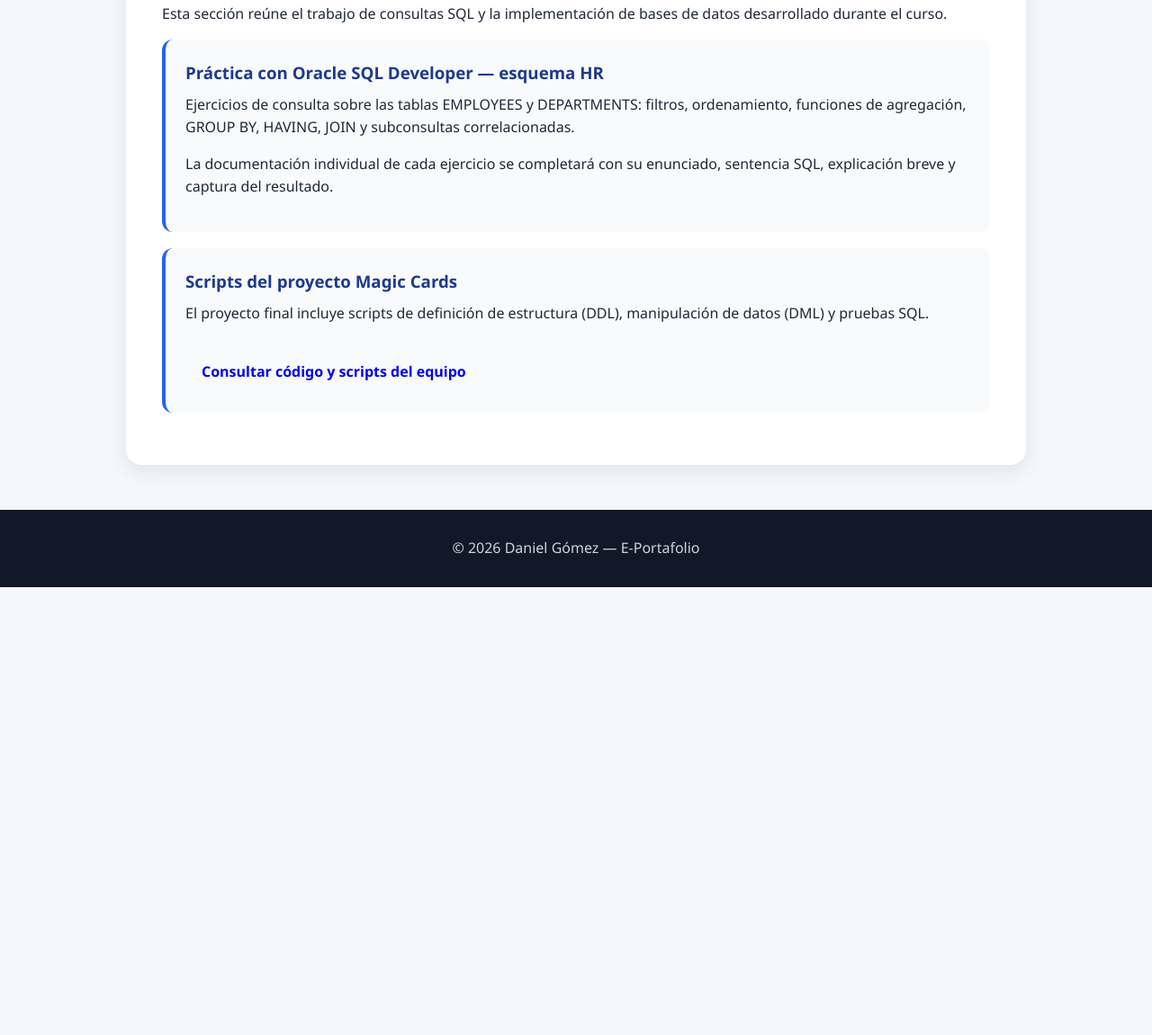
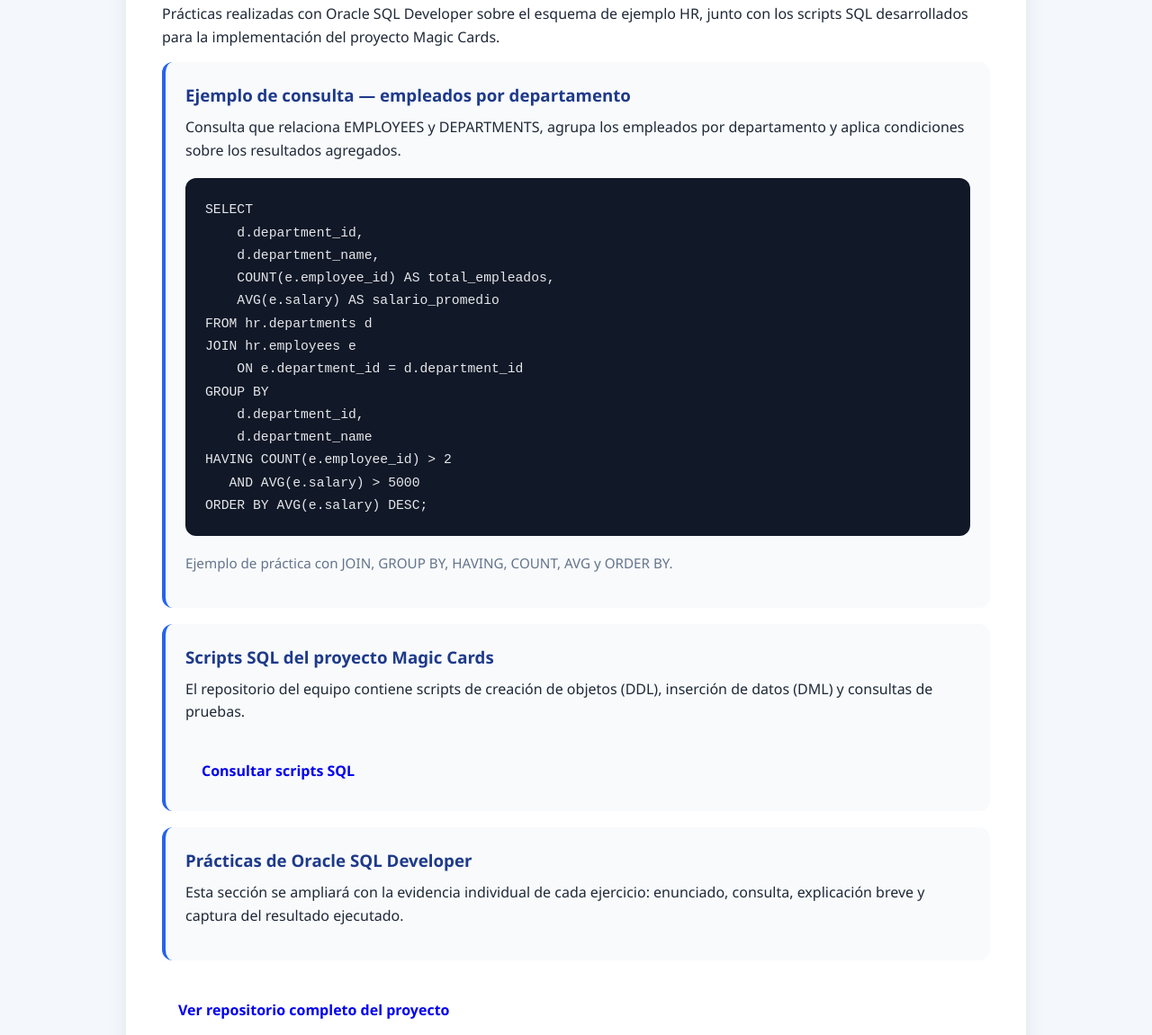
Before and after one commit to DanielGomezVQ/danielgv-portafolio, a plain HTML site: page evidencias/sql.html in a window 1280 px wide. Shown: the part 457-1608 px from the top of the page at 90% size. Before the commit the page ends 1110 px from the top, so only its background shows below. Drawn offline with Linux system fonts and the light colour scheme.

Commit message:
Add visible SQL practice example to portfolio

```diff
--- a/evidencias/sql.html
+++ b/evidencias/sql.html
@@ -1,3 +1,49 @@
 <!DOCTYPE html>
-<html lang="es"><head><meta charset="UTF-8"><meta name="viewport" content="width=device-width, initial-scale=1.0"><title>SQL | Bases de Datos 1</title><link rel="stylesheet" href="../style.css"></head>
-<body><header><h1>SQL</h1><p>Bases de Datos 1 — E-Portafolio</p></header><main><section class="pagina-evidencias"><a href="../index.html" class="volver">← Volver al E-Portafolio</a><h2>Consultas e implementación SQL</h2><p>Esta sección reúne el trabajo de consultas SQL y la implementación de bases de datos desarrollado durante el curso.</p><article><h3>Práctica con Oracle SQL Developer — esquema HR</h3><p>Ejercicios de consulta sobre las tablas EMPLOYEES y DEPARTMENTS: filtros, ordenamiento, funciones de agregación, GROUP BY, HAVING, JOIN y subconsultas correlacionadas.</p><p>La documentación individual de cada ejercicio se completará con su enunciado, sentencia SQL, explicación breve y captura del resultado.</p></article><article><h3>Scripts del proyecto Magic Cards</h3><p>El proyecto final incluye scripts de definición de estructura (DDL), manipulación de datos (DML) y pruebas SQL.</p><a class="boton-evidencia" href="https://github.com/Ande2323/ProyectoBasesDatosI" target="_blank" rel="noopener noreferrer">Consultar código y scripts del equipo</a></article></section></main><footer><p>© 2026 Daniel Gómez — E-Portafolio</p></footer></body></html>
+<html lang="es">
+<head>
+<meta charset="UTF-8"><meta name="viewport" content="width=device-width, initial-scale=1.0">
+<title>SQL | Bases de Datos 1</title><link rel="stylesheet" href="../style.css">
+<style>
+.sql-ejemplo{background:#111827;color:#e5e7eb;padding:22px;border-radius:12px;overflow-x:auto;margin:18px 0}
+.sql-ejemplo pre{white-space:pre;line-height:1.65;font-family:Consolas,Monaco,monospace;font-size:.92rem}
+.sql-meta{color:#64748b;font-size:.95rem}
+</style>
+</head>
+<body>
+<header><h1>SQL</h1><p>Bases de Datos 1 — E-Portafolio</p></header>
+<main><section class="pagina-evidencias">
+<a href="../index.html" class="volver">← Volver al E-Portafolio</a>
+<h2>Consultas y ejercicios SQL</h2>
+<p>Prácticas realizadas con Oracle SQL Developer sobre el esquema de ejemplo HR, junto con los scripts SQL desarrollados para la implementación del proyecto Magic Cards.</p>
+<article>
+<h3>Ejemplo de consulta — empleados por departamento</h3>
+<p>Consulta que relaciona EMPLOYEES y DEPARTMENTS, agrupa los empleados por departamento y aplica condiciones sobre los resultados agregados.</p>
+<div class="sql-ejemplo"><pre><code>SELECT
+    d.department_id,
+    d.department_name,
+    COUNT(e.employee_id) AS total_empleados,
+    AVG(e.salary) AS salario_promedio
+FROM hr.departments d
+JOIN hr.employees e
+    ON e.department_id = d.department_id
+GROUP BY
+    d.department_id,
+    d.department_name
+HAVING COUNT(e.employee_id) &gt; 2
+   AND AVG(e.salary) &gt; 5000
+ORDER BY AVG(e.salary) DESC;</code></pre></div>
+<p class="sql-meta">Ejemplo de práctica con JOIN, GROUP BY, HAVING, COUNT, AVG y ORDER BY.</p>
+</article>
+<article>
+<h3>Scripts SQL del proyecto Magic Cards</h3>
+<p>El repositorio del equipo contiene scripts de creación de objetos (DDL), inserción de datos (DML) y consultas de pruebas.</p>
+<a class="boton-evidencia" href="https://github.com/Ande2323/ProyectoBasesDatosI/blob/main/Scripts.zip" target="_blank" rel="noopener noreferrer">Consultar scripts SQL</a>
+</article>
+<article>
+<h3>Prácticas de Oracle SQL Developer</h3>
+<p>Esta sección se ampliará con la evidencia individual de cada ejercicio: enunciado, consulta, explicación breve y captura del resultado ejecutado.</p>
+</article>
+<a class="boton-evidencia" href="https://github.com/Ande2323/ProyectoBasesDatosI" target="_blank" rel="noopener noreferrer">Ver repositorio completo del proyecto</a>
+</section></main>
+<footer><p>© 2026 Daniel Gómez — E-Portafolio</p></footer>
+</body></html>
```
